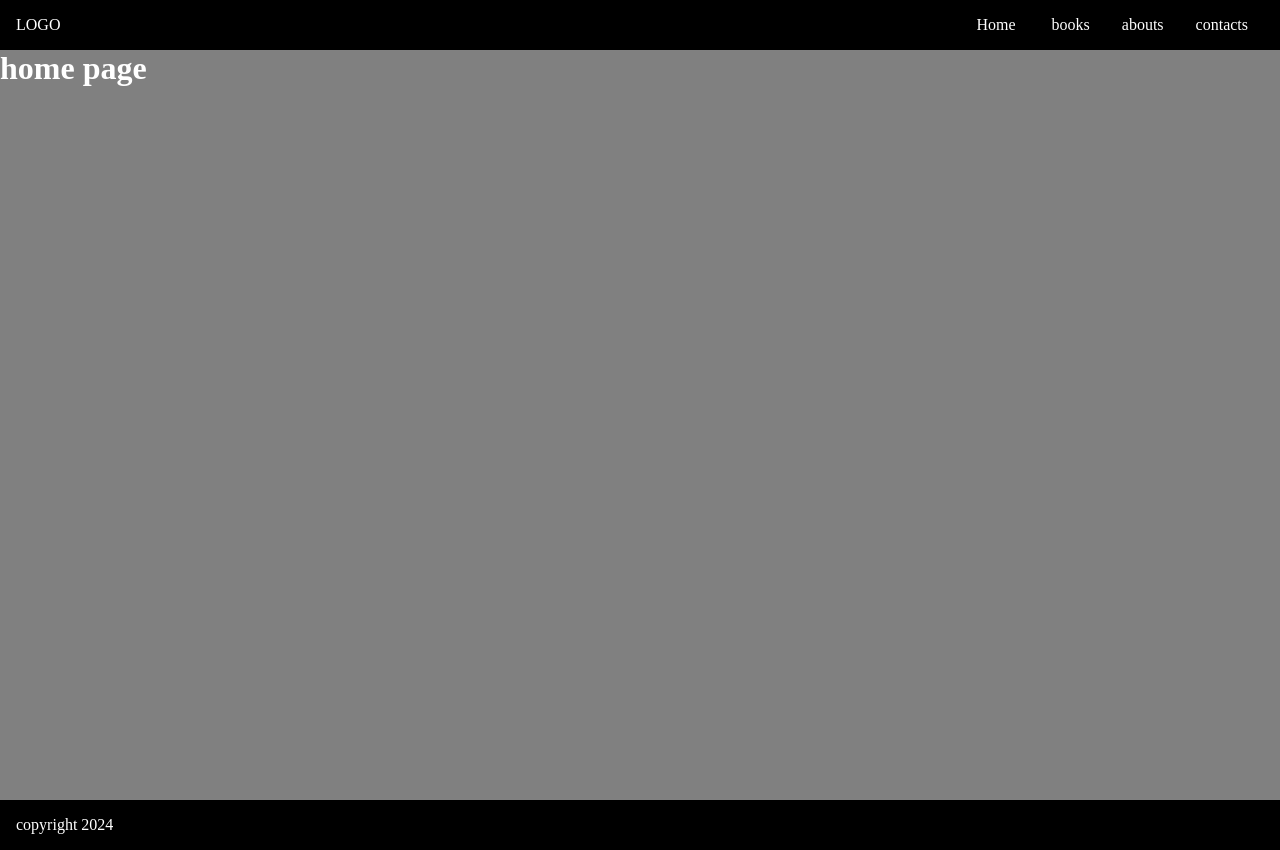
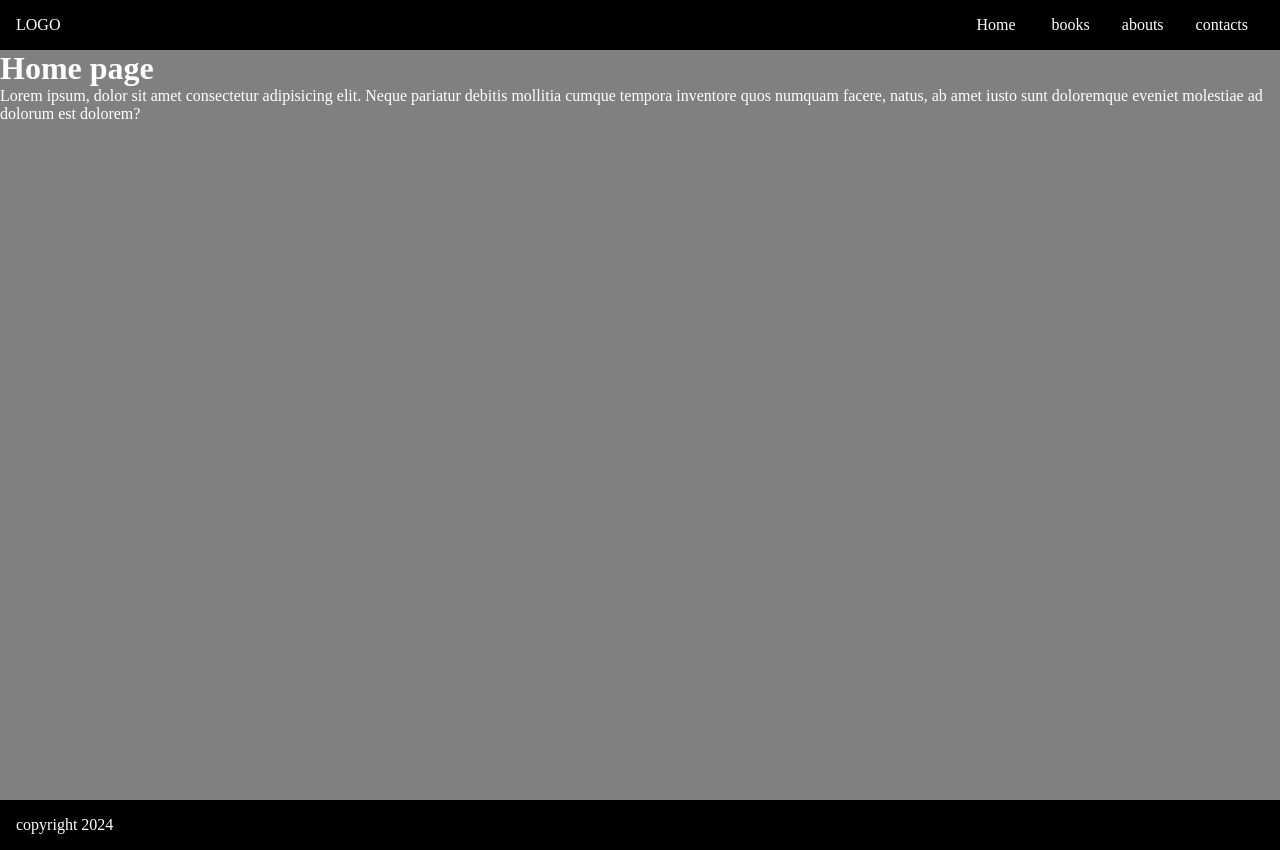
Before and after one commit to LuigiSerra91/live-library, a React (Vite) app: page / in a window 1280 px wide. Built offline with nearby package versions, Linux system fonts and the light colour scheme.

Commit message:
add_outlet

```diff
--- a/src/App.jsx
+++ b/src/App.jsx
@@ -5,6 +5,7 @@ import Home from './pages/Home'
 import Books from './pages/Books'
 import Abouts from './pages/Abouts'
 import Contacts from './pages/Contacts'
+import DefaultLayout from './pages/DefaultLayout'
 
 function App() {
 
@@ -13,7 +14,8 @@ function App() {
     <>
       <BrowserRouter>
         <Routes>
-          <Route>
+          <Route element={<DefaultLayout/>}>
+
             <Route path='/' element={<Home />} />
             <Route path='/books' element={<Books />} />
             <Route path='/abouts' element={<Abouts />} />
--- a/src/pages/Abouts.jsx
+++ b/src/pages/Abouts.jsx
@@ -4,21 +4,10 @@ import MainMenu from "../components/MainMenu"
 export default function Abouts() {
     return (
         <>
-            <header>
-                <div className="logo">
-                    LOGO
-                </div>
-                <MainMenu />
-            </header>
 
-            <main>
-                <h1>Abouts</h1>
-                <p>Lorem ipsum dolor sit amet consectetur adipisicing elit. Itaque eum tempore distinctio animi! Deserunt voluptatum placeat repellat inventore sequi doloribus!</p>
-            </main>
+            <h1>Abouts</h1>
+            <p>Lorem ipsum, dolor sit amet consectetur adipisicing elit. Neque pariatur debitis mollitia cumque tempora inventore quos numquam facere, natus, ab amet iusto sunt doloremque eveniet molestiae ad dolorum est dolorem?</p>
 
-            <footer>
-                <p>copyright 2024</p>
-            </footer>
 
         </>
 
--- a/src/pages/Books.jsx
+++ b/src/pages/Books.jsx
@@ -2,23 +2,12 @@ import MainMenu from "../components/MainMenu"
 export default function Books() {
     return (
         <>
-        <header>
-        <div className="logo">
-            LOGO
-        </div>
-        <MainMenu/>
-    </header>
 
-    <main>
-        <h1>Books</h1>
-        <p>Lorem ipsum dolor sit amet consectetur adipisicing elit. Itaque eum tempore distinctio animi! Deserunt voluptatum placeat repellat inventore sequi doloribus!</p>
-    </main>
+            <h1>Books</h1>
+            <p>Lorem ipsum, dolor sit amet consectetur adipisicing elit. Neque pariatur debitis mollitia cumque tempora inventore quos numquam facere, natus, ab amet iusto sunt doloremque eveniet molestiae ad dolorum est dolorem?</p>
 
-    <footer>
-        <p>copyright 2024</p>
-    </footer>
 
         </>
 
     )
-    }
+}
--- a/src/pages/Contacts.jsx
+++ b/src/pages/Contacts.jsx
@@ -4,23 +4,12 @@ import MainMenu from "../components/MainMenu";
 export default function Contacts() {
     return (
         <>
-        <header>
-        <div className="logo">
-            LOGO
-        </div>
-        <MainMenu/>
-    </header>
+            <h1>Contacts</h1>
+            <p>Lorem ipsum, dolor sit amet consectetur adipisicing elit. Neque pariatur debitis mollitia cumque tempora inventore quos numquam facere, natus, ab amet iusto sunt doloremque eveniet molestiae ad dolorum est dolorem?</p>
 
-    <main>
-        <h1>Contacts</h1>
-        <p>Lorem ipsum dolor sit amet consectetur adipisicing elit. Itaque eum tempore distinctio animi! Deserunt voluptatum placeat repellat inventore sequi doloribus!</p>
-    </main>
 
-    <footer>
-        <p>copyright 2024</p>
-    </footer>
 
         </>
 
     )
-    }
+}
--- /dev/null
+++ b/src/pages/DefaultLayout.jsx
@@ -0,0 +1,24 @@
+import { Outlet } from "react-router-dom";
+import MainMenu from "../components/MainMenu";
+export default function DefaultLayout() {
+    return (
+        <>
+
+            <header>
+                <div className="logo">
+                    LOGO
+                </div>
+                <MainMenu />
+            </header>
+            <main>
+                <Outlet />
+            </main>
+
+            <footer>
+                <p>copyright 2024</p>
+            </footer>
+
+
+        </>
+    )
+}
--- a/src/pages/Home.jsx
+++ b/src/pages/Home.jsx
@@ -2,21 +2,10 @@ import MainMenu from "../components/MainMenu"
 export default function Home() {
 return (
     <>
-    <header>
-    <div className="logo">
-        LOGO
-    </div>
-    <MainMenu/>
-</header>
 
-<main>
-    <h1>home page</h1>
+    <h1>Home page</h1>
+    <p>Lorem ipsum, dolor sit amet consectetur adipisicing elit. Neque pariatur debitis mollitia cumque tempora inventore quos numquam facere, natus, ab amet iusto sunt doloremque eveniet molestiae ad dolorum est dolorem?</p>
 
-</main>
-
-<footer>
-    <p>copyright 2024</p>
-</footer>
 
     </>
 
```
